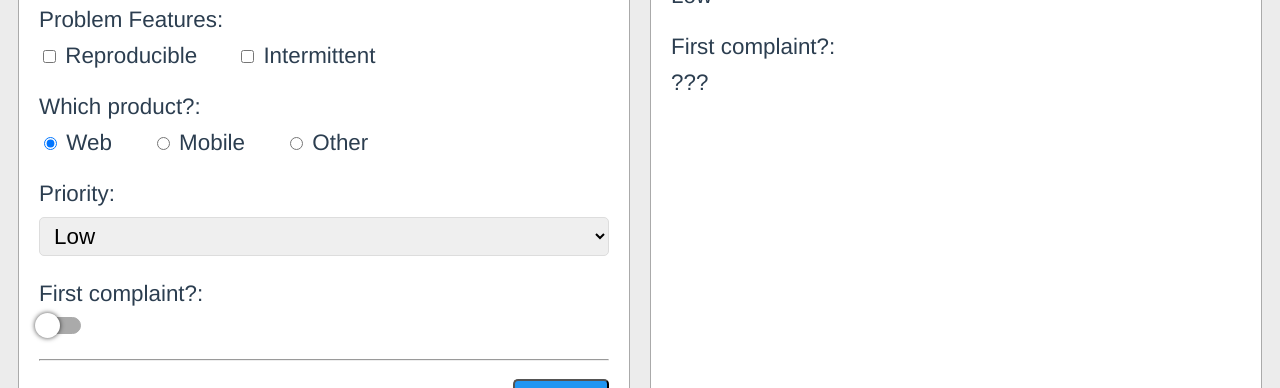
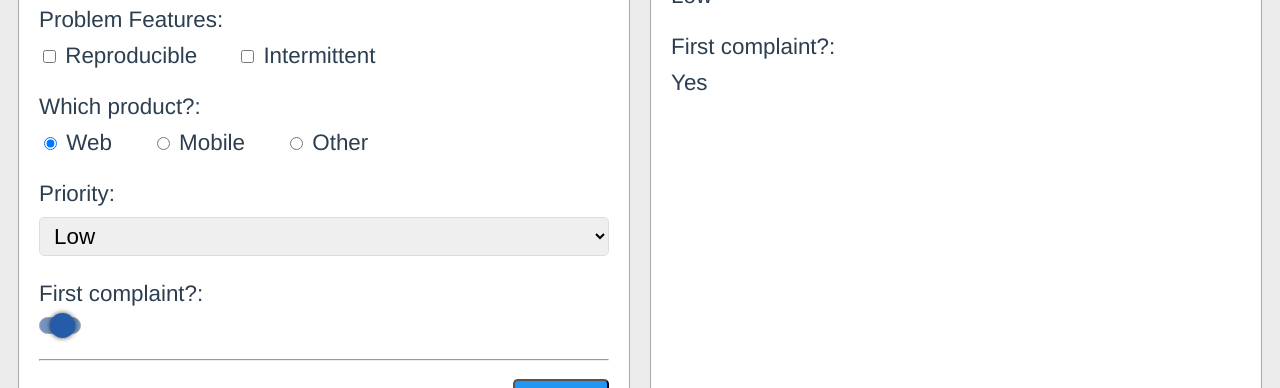
Before and after one commit to ecpieritz/complaint-form, a Vue app: page / in a window 1280 px wide. Shown: the part 660-1048 px from the top of the page. Built offline with nearby package versions, Linux system fonts and the light colour scheme.

Commit message:
Added v-model in custom input

```diff
--- a/src/App.vue
+++ b/src/App.vue
@@ -33,7 +33,7 @@
 					</select>
 				</Rotulo>
 				<Rotulo nome="First complaint?">
-					<Escolha />
+					<Escolha v-model="choice" />
 				</Rotulo>
 				<hr>
 				<button>Send</button>
@@ -66,7 +66,8 @@
 					<span>{{priority}}</span>
 				</Rotulo>
 				<Rotulo nome="First complaint?">
-					<span>???</span>
+					<span v-if="choice == true">Yes</span>
+					<span v-else>No</span>
 				</Rotulo>
 			</div>
 		</div>
@@ -97,9 +98,10 @@ export default {
 				{code: 4, name: 'Medium-high'},
 				{code: 5, name: 'High'}
 			],
-			priority: 'Low'
+			priority: 'Low',
+			choice: true
 		}
-	}
+	},
 }
 </script>
 
--- a/src/components/Escolha.vue
+++ b/src/components/Escolha.vue
@@ -1,7 +1,7 @@
 <template>
     <div class="escolha"
-        @click="ligado = !ligado"
-        :class="{ligado, desligado: !ligado}">
+        @click="$emit('input', !value)"
+        :class="{ligado: value, desligado: !value}">
         <div v-if="ligado" class="botao"></div>
         <div v-else class="botao"></div>
     </div>
@@ -9,9 +9,10 @@
 
 <script>
 export default {
-    data() {
-        return {
-            ligado: false
+    props: {
+        value: {
+            type: Boolean,
+            required: true
         }
     }
 }
```
